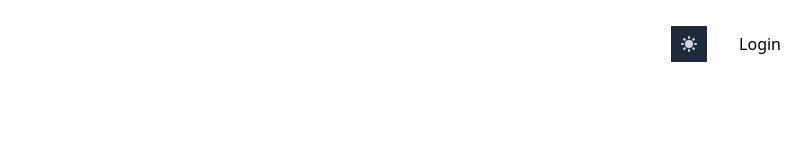
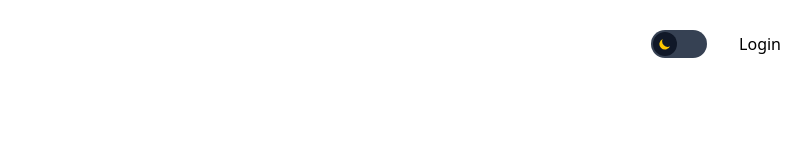
Before and after one commit to epsommer/evangelo-sommer, a Next.js app: page / in a window 1280 px wide. Shown: the top 160 px of the page, without its empty margins (459-1270 px from the left). Built offline with nearby package versions, Linux system fonts and the light colour scheme; a web font is replaced by a local one.

Commit message:
feat: convert theme toggle to animated sliding switch with correct icons

```diff
--- a/src/app/page.tsx
+++ b/src/app/page.tsx
@@ -30,25 +30,35 @@ export default function MaintenancePage() {
 
       {/* Header Controls */}
       <div className="absolute top-6 right-6 flex items-center space-x-4">
-        {/* Theme Toggle */}
+        {/* Theme Toggle - Sliding Switch */}
         <button
           onClick={toggleTheme}
-          className={`p-2 rounded-lg transition-colors duration-200 ${
+          className={`relative w-14 h-7 rounded-full transition-colors duration-300 focus:outline-none focus:ring-2 focus:ring-tactical-gold focus:ring-offset-2 ${
             isDark
-              ? "bg-gray-800 text-gray-300 hover:text-tactical-gold"
-              : "bg-gray-200 text-gray-700 hover:text-tactical-gold"
+              ? "bg-gray-700"
+              : "bg-yellow-400"
           }`}
           aria-label="Toggle theme"
         >
-          {isDark ? (
-            <svg className="w-5 h-5" fill="currentColor" viewBox="0 0 20 20">
-              <path d="M10 2a1 1 0 011 1v1a1 1 0 11-2 0V3a1 1 0 011-1zm4 8a4 4 0 11-8 0 4 4 0 018 0zm-.464 4.95l.707.707a1 1 0 001.414-1.414l-.707-.707a1 1 0 00-1.414 1.414zm2.12-10.607a1 1 0 010 1.414l-.706.707a1 1 0 11-1.414-1.414l.707-.707a1 1 0 011.414 0zM17 11a1 1 0 100-2h-1a1 1 0 100 2h1zm-7 4a1 1 0 011 1v1a1 1 0 11-2 0v-1a1 1 0 011-1zM5.05 6.464A1 1 0 106.465 5.05l-.708-.707a1 1 0 00-1.414 1.414l.707.707zm1.414 8.486l-.707.707a1 1 0 01-1.414-1.414l.707-.707a1 1 0 011.414 1.414zM4 11a1 1 0 100-2H3a1 1 0 000 2h1z" />
-            </svg>
-          ) : (
-            <svg className="w-5 h-5" fill="currentColor" viewBox="0 0 20 20">
-              <path d="M17.293 13.293A8 8 0 016.707 2.707a8.001 8.001 0 1010.586 10.586z" />
-            </svg>
-          )}
+          {/* Sliding circle */}
+          <div
+            className={`absolute top-0.5 left-0.5 w-6 h-6 rounded-full transition-transform duration-300 flex items-center justify-center ${
+              isDark
+                ? "translate-x-7 bg-gray-900"
+                : "translate-x-0 bg-white"
+            }`}
+          >
+            {/* Icon inside the sliding circle */}
+            {isDark ? (
+              <svg className="w-3.5 h-3.5 text-yellow-400" fill="currentColor" viewBox="0 0 20 20">
+                <path d="M17.293 13.293A8 8 0 016.707 2.707a8.001 8.001 0 1010.586 10.586z" />
+              </svg>
+            ) : (
+              <svg className="w-3.5 h-3.5 text-yellow-600" fill="currentColor" viewBox="0 0 20 20">
+                <path d="M10 2a1 1 0 011 1v1a1 1 0 11-2 0V3a1 1 0 011-1zm4 8a4 4 0 11-8 0 4 4 0 018 0zm-.464 4.95l.707.707a1 1 0 001.414-1.414l-.707-.707a1 1 0 00-1.414 1.414zm2.12-10.607a1 1 0 010 1.414l-.706.707a1 1 0 11-1.414-1.414l.707-.707a1 1 0 011.414 0zM17 11a1 1 0 100-2h-1a1 1 0 100 2h1zm-7 4a1 1 0 011 1v1a1 1 0 11-2 0v-1a1 1 0 011-1zM5.05 6.464A1 1 0 106.465 5.05l-.708-.707a1 1 0 00-1.414 1.414l.707.707zm1.414 8.486l-.707.707a1 1 0 01-1.414-1.414l.707-.707a1 1 0 011.414 1.414zM4 11a1 1 0 100-2H3a1 1 0 000 2h1z" />
+              </svg>
+            )}
+          </div>
         </button>
 
         {/* Login Link */}
```
